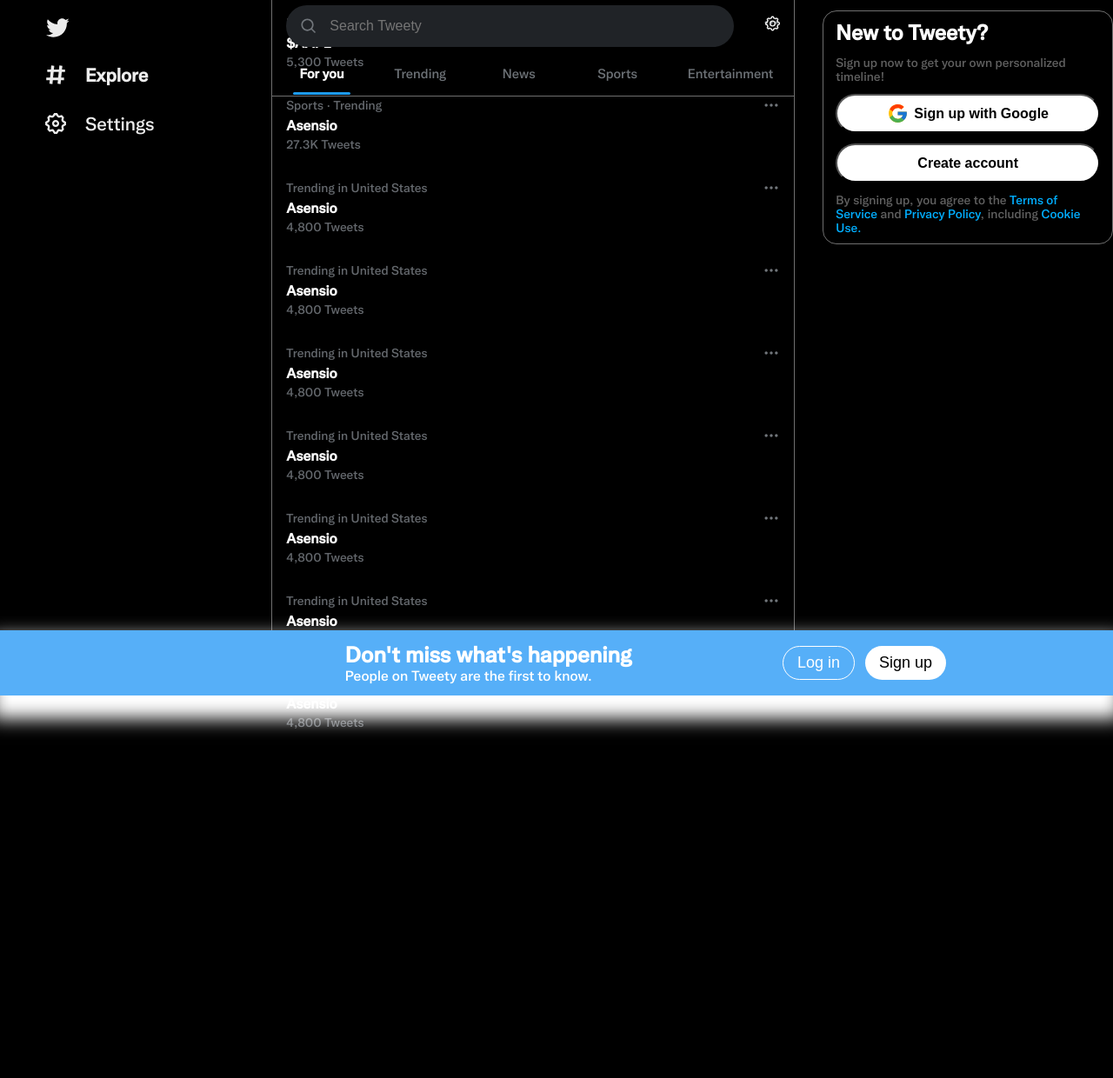
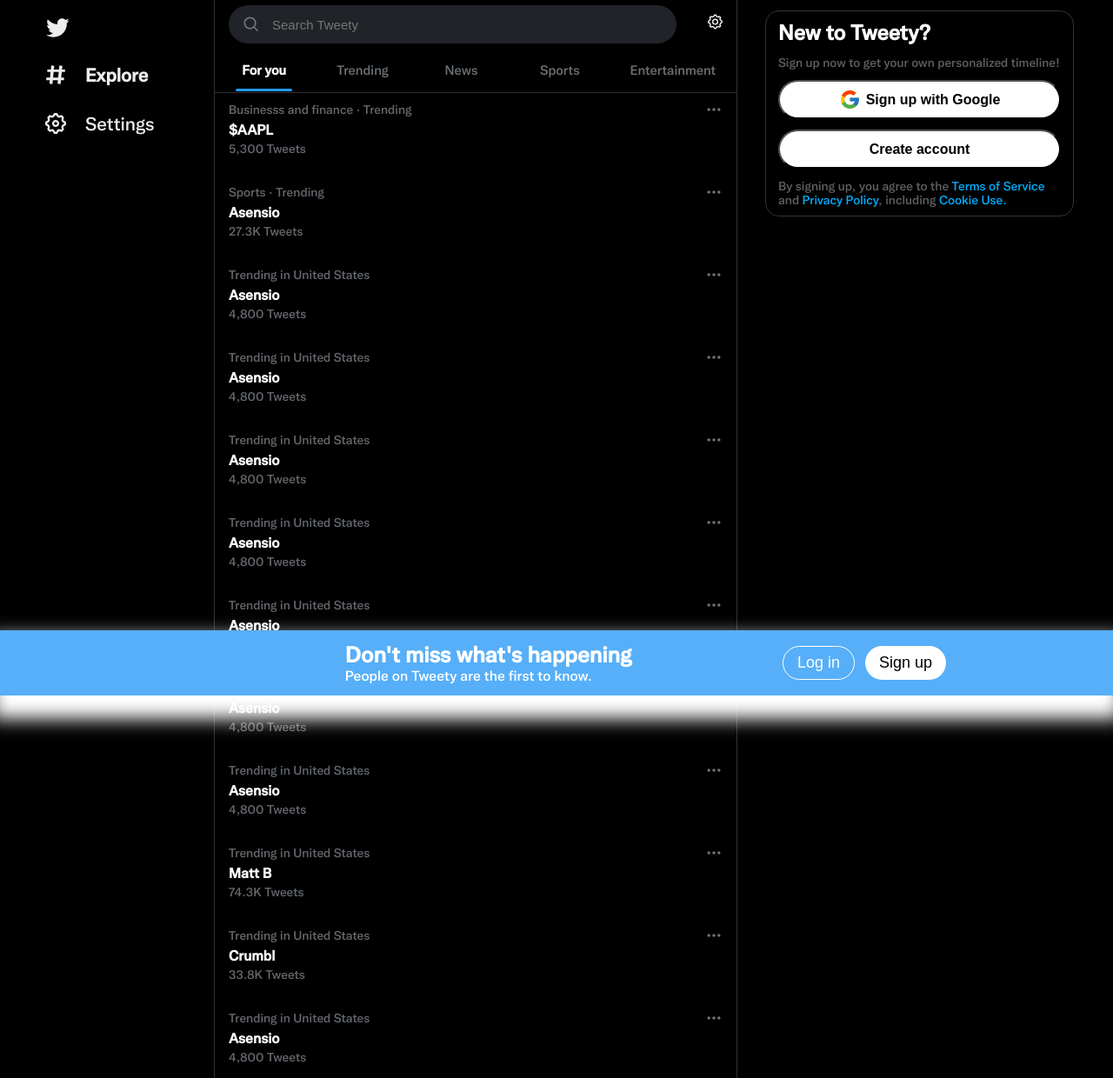
Before and after one commit to tagtart1/ribbity, a React (Create React App) app: page / in a window 1280 px wide. Shown: the whole page at 87% size. Before the commit the page ends 855 px from the top, so only its background shows below. Built offline with nearby package versions, Linux system fonts and the light colour scheme.

Commit message:
Fix stlying to correctly handle the main feed scroll

```diff
--- a/src/components/ExplorePanel.tsx
+++ b/src/components/ExplorePanel.tsx
@@ -12,6 +12,7 @@
         <ExplorePanelSearch />
         <ExplorePanelNavbar />
       </div>
+      <div className="main-feed">
         <ExploreTweetTopic
           topicTitle="$AAPL"
           tweets={5300}
@@ -57,6 +58,22 @@
           tweets={4800}
           trendingGenre="United States"
         />
+        <ExploreTweetTopic
+          topicTitle="Matt B"
+          tweets={74300}
+          trendingGenre="United States"
+        />
+        <ExploreTweetTopic
+          topicTitle="Crumbl"
+          tweets={33800}
+          trendingGenre="United States"
+        />
+        <ExploreTweetTopic
+          topicTitle="Asensio"
+          tweets={4800}
+          trendingGenre="United States"
+        />
+      </div>
     </div>
   );
 };
--- a/src/components/SectionTabNoAuth.tsx
+++ b/src/components/SectionTabNoAuth.tsx
@@ -3,6 +3,7 @@
 const SectionTabsNoAuth = () => {
   return (
     <div className="section-tabs-noauth-container">
+      <div className="postition-fixed">
         <ul>
           <li className="logo-item">
             <svg viewBox="0 0 24 24" aria-hidden="true">
@@ -44,6 +45,7 @@
           </li>
         </ul>
       </div>
+    </div>
   );
 };
 
--- a/src/components/SignUpModal.tsx
+++ b/src/components/SignUpModal.tsx
@@ -11,6 +11,8 @@
   };
 
   return (
+    <div>
+      <div className="width-300"></div>
       <div className="signup-modal-container">
         <h2 className="signup-modal-header">New to Tweety?</h2>
         <p className="signup-misc-text">
@@ -27,8 +29,10 @@
         <button className="signup-generic-button">Create account</button>
         <p className="signup-misc-text">
           By signing up, you agree to the <a href=" ">Terms of Service</a> and
-        <a href=" "> Privacy Policy</a>, including <a href=" "> Cookie Use.</a>
+          <a href=" "> Privacy Policy</a>, including{" "}
+          <a href=" "> Cookie Use.</a>
         </p>
+      </div>
     </div>
   );
 };
--- a/src/styles/ExplorePanel.css
+++ b/src/styles/ExplorePanel.css
@@ -1,14 +1,22 @@
 .explore-panel-container {
-  height: 100vh;
-  border-left: 0.5px solid rgb(111, 111, 111);
-  border-right: 0.5px solid rgb(111, 111, 111);
+  height: 100%;
+  border-left: 0.5px solid rgb(47, 51, 54);
+  border-right: 0.5px solid rgb(47, 51, 54);
 
   width: 100%;
-  max-width: 600px;
+
   color: white;
+  width: 600px;
 }
 
 .explore-panel-header {
   position: fixed;
+
   width: 600px;
+  backdrop-filter: blur(20px);
 }
+
+.main-feed {
+  width: 600px;
+  margin-top: 100px;
+}
--- a/src/styles/ExplorePanelNavbar.css
+++ b/src/styles/ExplorePanelNavbar.css
@@ -10,7 +10,7 @@
 
   font-weight: 400;
 
-  border-bottom: 1px solid rgb(111, 111, 111);
+  border-bottom: 1px solid rgb(47, 51, 54);
   margin-bottom: 0;
 }
 
--- a/src/styles/ExplorePanelSearch.css
+++ b/src/styles/ExplorePanelSearch.css
@@ -19,7 +19,7 @@
   align-items: center;
   gap: 12px;
   background-color: #202327;
-  padding: 14px 16px;
+  padding: 12px 16px;
   border-radius: 24px;
   width: 100%;
   margin-top: 6px;
@@ -29,7 +29,7 @@
   background-color: transparent;
   outline: none;
   border: none;
-  font-size: 16px;
+  font-size: 15px;
 
   color: #71767b;
 }
--- a/src/styles/HomeNoAuth.css
+++ b/src/styles/HomeNoAuth.css
@@ -2,6 +2,5 @@
   display: flex;
   justify-content: center;
   gap: 32px;
-
   position: relative;
 }
--- a/src/styles/SectionTabsNoAuth.css
+++ b/src/styles/SectionTabsNoAuth.css
@@ -1,7 +1,9 @@
 .section-tabs-noauth-container {
   background-color: rgb(0, 0, 0);
-  height: fit-content;
-  width: 300px;
+  height: 100%;
+  width: 275px;
+
+  position: relative;
 }
 
 ul {
@@ -64,3 +66,7 @@
   font-weight: 700;
   color: rgb(236, 236, 236);
 }
+
+.postition-fixed {
+  position: fixed;
+}
--- a/src/styles/SignUpModal.css
+++ b/src/styles/SignUpModal.css
@@ -5,13 +5,15 @@
 
   width: 325px;
   height: fit-content;
-  border: 0.5px solid rgb(111, 111, 111);
+  border: 0.5px solid rgb(47, 51, 54);
   border-radius: 16px;
   padding: 10px 14px;
 
   gap: 12px;
 
   margin-top: 12px;
+
+  position: fixed;
 }
 
 .signup-modal-header {
@@ -47,3 +49,7 @@
   width: 25px;
   height: 25px;
 }
+
+.width-300 {
+  width: 400px;
+}
```
Lines whose indentation alone changed are shown as unchanged.
